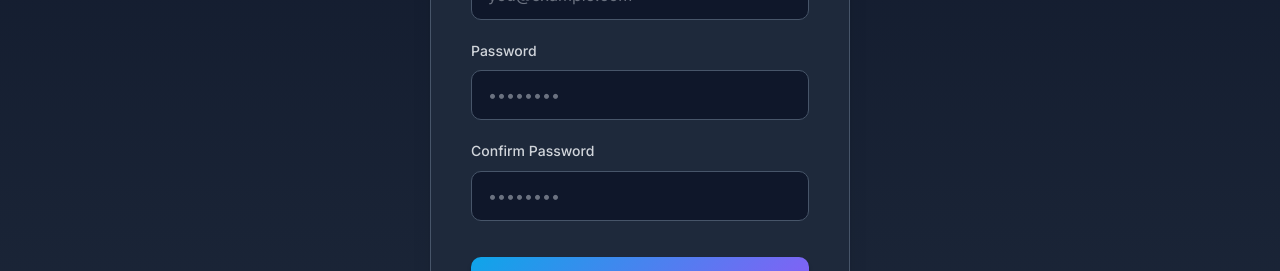
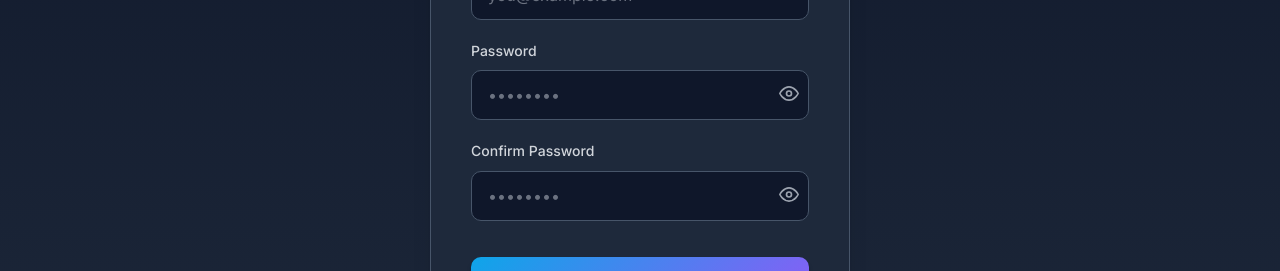
Before and after one commit to Tarunkumar02/Chat-Based-Personal-Fitness-Trainer, a React (Vite) app in the folder client/: page /register in a window 1280 px wide. Shown: the part 309-580 px from the top of the page. Built offline with nearby package versions, Linux system fonts and the light colour scheme.

Commit message:
Initial Commit

```diff
--- a/client/src/index.css
+++ b/client/src/index.css
@@ -219,6 +219,72 @@ select {
   margin-left: var(--sidebar-width);
   padding: 2rem;
   min-height: 100vh;
+}
+
+@media (max-width: 768px) {
+  .app-layout {
+    flex-direction: column;
+  }
+
+  .sidebar {
+    width: 100%;
+    height: auto;
+    position: fixed;
+    bottom: 0;
+    top: auto;
+    left: 0;
+    flex-direction: row;
+    padding: 0.5rem;
+    border-right: none;
+    border-top: 1px solid var(--dark-border);
+    justify-content: space-between;
+    align-items: center;
+    background: rgba(30, 41, 59, 0.95);
+    backdrop-filter: blur(10px);
+  }
+
+  .sidebar-logo {
+    display: none;
+  }
+
+  .sidebar-nav {
+    flex-direction: row;
+    justify-content: space-around;
+    width: 100%;
+  }
+
+  .nav-link {
+    flex-direction: column;
+    gap: 0.25rem;
+    padding: 0.5rem;
+    font-size: 0.75rem;
+    text-align: center;
+  }
+
+  .nav-link svg {
+    width: 24px;
+    height: 24px;
+    margin-bottom: 0px;
+  }
+
+  /* Hide profile/logout section on mobile for simplicity, or move to top right of header if needed.
+     For now, we'll keep it hidden in the nav bar and maybe assume user logs out via profile page
+     or add a logout button to the nav.
+     Actually, let's keep the profile section hidden to save space and rely on a logout button elsewhere
+     or just hide it. The existing specific div for profile overrides flex.
+     Let's hide the bottom section of sidebar.
+  */
+  .sidebar>div:last-child {
+    display: none;
+  }
+
+  .main-content {
+    margin-left: 0;
+    padding-bottom: 80px;
+    /* Space for bottom nav */
+    padding: 1rem;
+    padding-bottom: 6rem;
+  }
 }
 
 /* === Auth Pages === */
--- a/client/src/pages/Login.jsx
+++ b/client/src/pages/Login.jsx
@@ -5,6 +5,7 @@ import { useAuth } from '../context/AuthContext'
 const Login = () => {
   const [email, setEmail] = useState('')
   const [password, setPassword] = useState('')
+  const [showPassword, setShowPassword] = useState(false)
   const [error, setError] = useState('')
   const [loading, setLoading] = useState(false)
   const { login } = useAuth()
@@ -59,14 +60,42 @@ const Login = () => {
 
           <div className="form-group">
             <label className="form-label">Password</label>
+            <div style={{ position: 'relative' }}>
               <input
-              type="password"
+                type={showPassword ? 'text' : 'password'}
                 className="form-input"
                 placeholder="••••••••"
                 value={password}
                 onChange={(e) => setPassword(e.target.value)}
                 required
               />
+              <button
+                type="button"
+                onClick={() => setShowPassword(!showPassword)}
+                style={{
+                  position: 'absolute',
+                  right: '10px',
+                  top: '50%',
+                  transform: 'translateY(-50%)',
+                  background: 'none',
+                  border: 'none',
+                  cursor: 'pointer',
+                  color: 'var(--gray-400)',
+                }}
+              >
+                {showPassword ? (
+                  <svg xmlns="http://www.w3.org/2000/svg" width="20" height="20" viewBox="0 0 24 24" fill="none" stroke="currentColor" strokeWidth="2" strokeLinecap="round" strokeLinejoin="round">
+                    <path d="M17.94 17.94A10.07 10.07 0 0 1 12 20c-7 0-11-8-11-8a18.45 18.45 0 0 1 5.06-5.94M9.9 4.24A9.12 9.12 0 0 1 12 4c7 0 11 8 11 8a18.5 18.5 0 0 1-2.16 3.19m-6.72-1.07a3 3 0 1 1-4.24-4.24"></path>
+                    <line x1="1" y1="1" x2="23" y2="23"></line>
+                  </svg>
+                ) : (
+                  <svg xmlns="http://www.w3.org/2000/svg" width="20" height="20" viewBox="0 0 24 24" fill="none" stroke="currentColor" strokeWidth="2" strokeLinecap="round" strokeLinejoin="round">
+                    <path d="M1 12s4-8 11-8 11 8 11 8-4 8-11 8-11-8-11-8z"></path>
+                    <circle cx="12" cy="12" r="3"></circle>
+                  </svg>
+                )}
+              </button>
+            </div>
           </div>
 
           <button
--- a/client/src/pages/Register.jsx
+++ b/client/src/pages/Register.jsx
@@ -6,6 +6,8 @@ const Register = () => {
   const [email, setEmail] = useState('')
   const [password, setPassword] = useState('')
   const [confirmPassword, setConfirmPassword] = useState('')
+  const [showPassword, setShowPassword] = useState(false)
+  const [showConfirmPassword, setShowConfirmPassword] = useState(false)
   const [error, setError] = useState('')
   const [loading, setLoading] = useState(false)
   const { register } = useAuth()
@@ -71,26 +73,82 @@ const Register = () => {
 
           <div className="form-group">
             <label className="form-label">Password</label>
+            <div style={{ position: 'relative' }}>
               <input
-              type="password"
+                type={showPassword ? 'text' : 'password'}
                 className="form-input"
                 placeholder="••••••••"
                 value={password}
                 onChange={(e) => setPassword(e.target.value)}
                 required
               />
+              <button
+                type="button"
+                onClick={() => setShowPassword(!showPassword)}
+                style={{
+                  position: 'absolute',
+                  right: '10px',
+                  top: '50%',
+                  transform: 'translateY(-50%)',
+                  background: 'none',
+                  border: 'none',
+                  cursor: 'pointer',
+                  color: 'var(--gray-400)',
+                }}
+              >
+                {showPassword ? (
+                  <svg xmlns="http://www.w3.org/2000/svg" width="20" height="20" viewBox="0 0 24 24" fill="none" stroke="currentColor" strokeWidth="2" strokeLinecap="round" strokeLinejoin="round">
+                    <path d="M17.94 17.94A10.07 10.07 0 0 1 12 20c-7 0-11-8-11-8a18.45 18.45 0 0 1 5.06-5.94M9.9 4.24A9.12 9.12 0 0 1 12 4c7 0 11 8 11 8a18.5 18.5 0 0 1-2.16 3.19m-6.72-1.07a3 3 0 1 1-4.24-4.24"></path>
+                    <line x1="1" y1="1" x2="23" y2="23"></line>
+                  </svg>
+                ) : (
+                  <svg xmlns="http://www.w3.org/2000/svg" width="20" height="20" viewBox="0 0 24 24" fill="none" stroke="currentColor" strokeWidth="2" strokeLinecap="round" strokeLinejoin="round">
+                    <path d="M1 12s4-8 11-8 11 8 11 8-4 8-11 8-11-8-11-8z"></path>
+                    <circle cx="12" cy="12" r="3"></circle>
+                  </svg>
+                )}
+              </button>
+            </div>
           </div>
 
           <div className="form-group">
             <label className="form-label">Confirm Password</label>
+            <div style={{ position: 'relative' }}>
               <input
-              type="password"
+                type={showConfirmPassword ? 'text' : 'password'}
                 className="form-input"
                 placeholder="••••••••"
                 value={confirmPassword}
                 onChange={(e) => setConfirmPassword(e.target.value)}
                 required
               />
+              <button
+                type="button"
+                onClick={() => setShowConfirmPassword(!showConfirmPassword)}
+                style={{
+                  position: 'absolute',
+                  right: '10px',
+                  top: '50%',
+                  transform: 'translateY(-50%)',
+                  background: 'none',
+                  border: 'none',
+                  cursor: 'pointer',
+                  color: 'var(--gray-400)',
+                }}
+              >
+                {showConfirmPassword ? (
+                  <svg xmlns="http://www.w3.org/2000/svg" width="20" height="20" viewBox="0 0 24 24" fill="none" stroke="currentColor" strokeWidth="2" strokeLinecap="round" strokeLinejoin="round">
+                    <path d="M17.94 17.94A10.07 10.07 0 0 1 12 20c-7 0-11-8-11-8a18.45 18.45 0 0 1 5.06-5.94M9.9 4.24A9.12 9.12 0 0 1 12 4c7 0 11 8 11 8a18.5 18.5 0 0 1-2.16 3.19m-6.72-1.07a3 3 0 1 1-4.24-4.24"></path>
+                    <line x1="1" y1="1" x2="23" y2="23"></line>
+                  </svg>
+                ) : (
+                  <svg xmlns="http://www.w3.org/2000/svg" width="20" height="20" viewBox="0 0 24 24" fill="none" stroke="currentColor" strokeWidth="2" strokeLinecap="round" strokeLinejoin="round">
+                    <path d="M1 12s4-8 11-8 11 8 11 8-4 8-11 8-11-8-11-8z"></path>
+                    <circle cx="12" cy="12" r="3"></circle>
+                  </svg>
+                )}
+              </button>
+            </div>
           </div>
 
           <button
```
Lines whose indentation alone changed are shown as unchanged.
